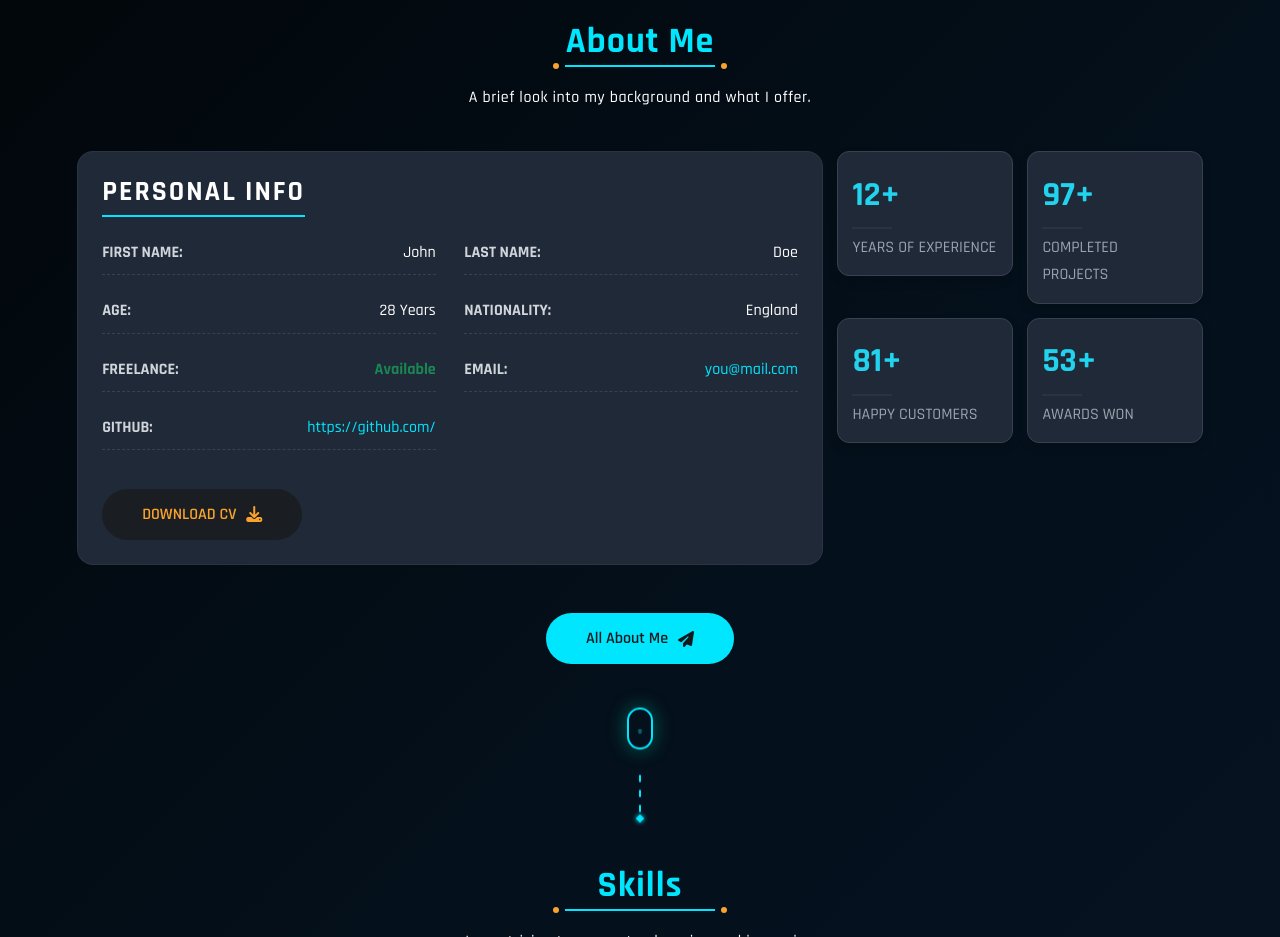
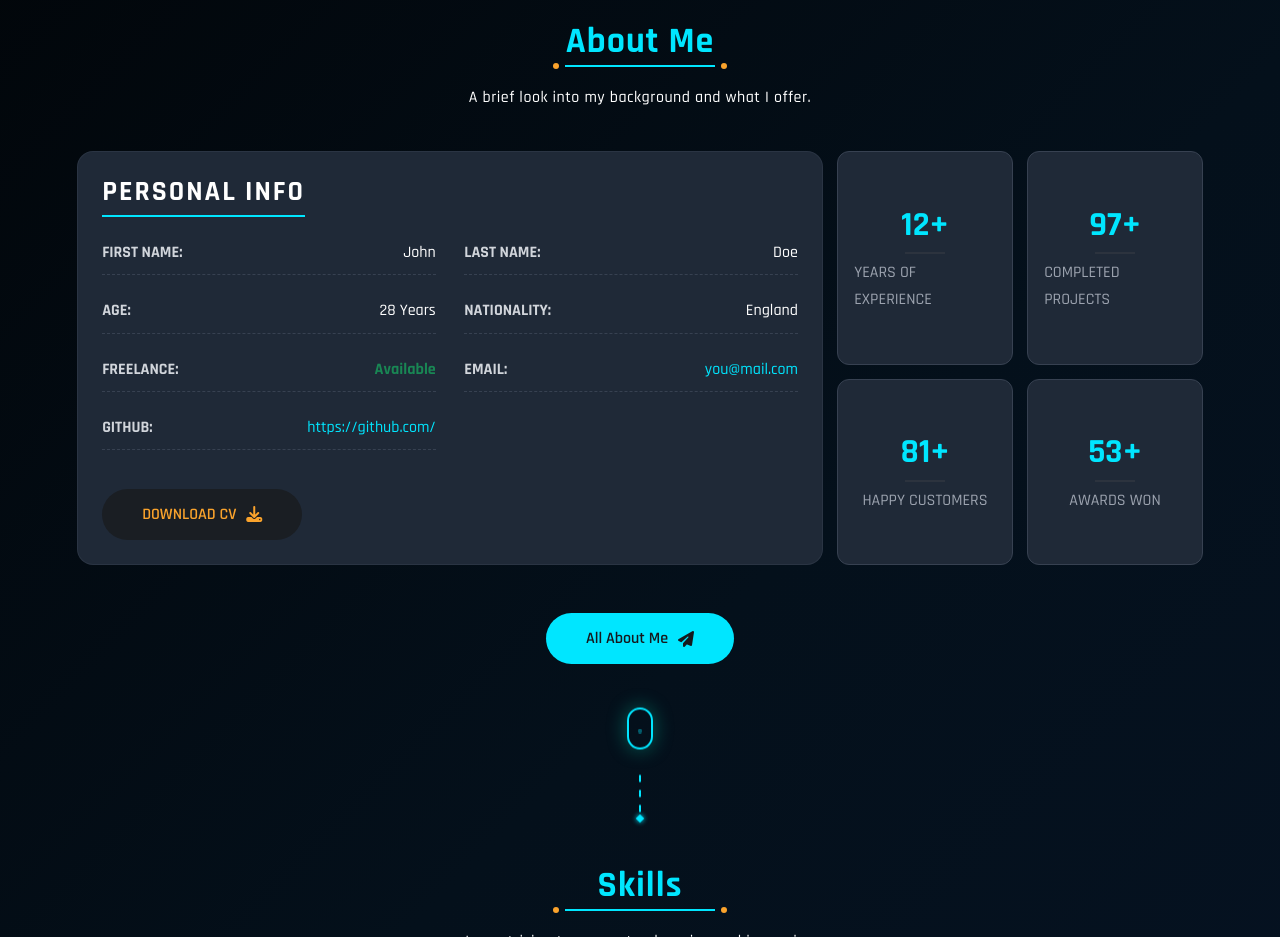
Before and after one commit to sikkandershaid/personal-portfolio, a plain HTML site: page index.html in a window 1280 px wide. Shown: the part 880-1817 px from the top of the page. Drawn offline with Linux system fonts and the light colour scheme; files whose address does not match are found by name.

Commit message:
holiday-list-pag

```diff
--- a/assets/sass/pages/about.scss
+++ b/assets/sass/pages/about.scss
@@ -48,11 +48,17 @@
     /* Stat Cards */
 
     .stat-card {
+      height: 100%;
       background-color: #1f2937;
       transition: transform 0.3s ease, box-shadow 0.3s ease;
       cursor: default;
       border: 1px solid #374151;
+      padding: 16px;
       border-radius: 12px;
+      display: flex;
+      justify-content: center;
+      align-items: center;
+      flex-direction: column;
     }
     .stat-card:hover {
       transform: translateY(-5px);
@@ -63,7 +69,8 @@
     .stat-number {
       font-size: 34px;
       font-weight: 700;
-      color: #22d3ee;
+      color: $primary-color;
+      line-height: normal;
       margin-bottom: 0.3rem;
     }
 
@@ -81,3 +88,20 @@
     }
   }
 }
+
+.parent-row {
+  display: flex;
+  align-items: stretch;
+}
+
+.full-height {
+  display: flex;
+  flex-direction: column;
+}
+
+.stat-full {
+  flex: 1;
+  display: flex;
+  flex-wrap: wrap;
+  align-content: stretch;
+}
--- a/index.html
+++ b/index.html
@@ -213,9 +213,9 @@
             </p>
           </div>
           <div class="about-us-content-wrap">
-            <div class="row g-4">
+            <div class="row g-4 parent-row">
               <!-- Column 1 -->
-              <div class="col-lg-8">
+              <div class="col-lg-8 full-height">
                 <div class="personal-box">
                   <h3 class="personal-box-title pb-2 mb-4">PERSONAL INFO</h3>
 
@@ -272,10 +272,10 @@
               </div>
 
               <!-- Column 2 -->
-              <div class="col-lg-4">
-                <div class="row g-4">
+              <div class="col-lg-4 full-height">
+                <div class="row g-4 h-100 stat-full">
                   <div class="col-6">
-                    <div class="stat-card p-4 rounded-4 shadow">
+                    <div class="stat-card">
                       <p class="stat-number">12+</p>
                       <hr class="stat-line" />
                       <p class="stat-text">YEARS OF EXPERIENCE</p>
@@ -283,7 +283,7 @@
                   </div>
 
                   <div class="col-6">
-                    <div class="stat-card p-4 rounded-4 shadow">
+                    <div class="stat-card">
                       <p class="stat-number">97+</p>
                       <hr class="stat-line" />
                       <p class="stat-text">COMPLETED PROJECTS</p>
@@ -291,7 +291,7 @@
                   </div>
 
                   <div class="col-6">
-                    <div class="stat-card p-4 rounded-4 shadow">
+                    <div class="stat-card">
                       <p class="stat-number">81+</p>
                       <hr class="stat-line" />
                       <p class="stat-text">HAPPY CUSTOMERS</p>
@@ -299,7 +299,7 @@
                   </div>
 
                   <div class="col-6">
-                    <div class="stat-card p-4 rounded-4 shadow">
+                    <div class="stat-card">
                       <p class="stat-number">53+</p>
                       <hr class="stat-line" />
                       <p class="stat-text">AWARDS WON</p>
```
Also changed, not shown: assets/css/style.css, 1 other file.
